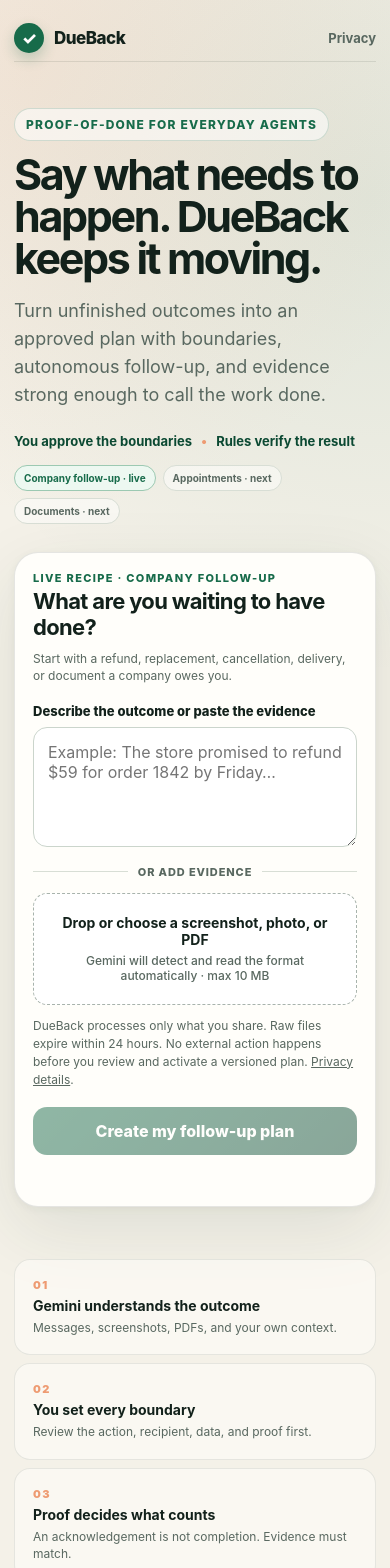
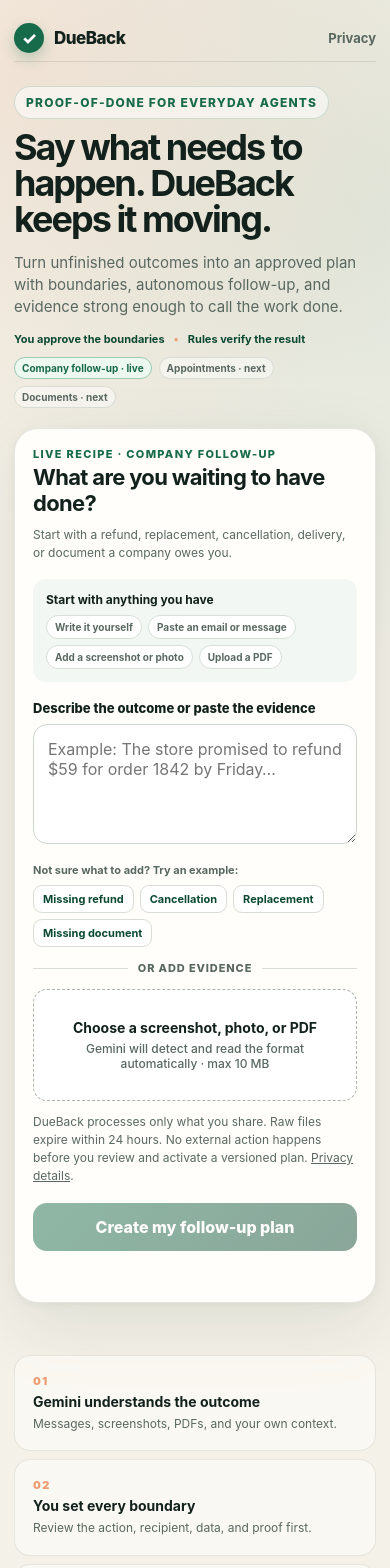
Before and after one commit to JuanTorchia/dueback, a Next.js app in the folder apps/web/: page /intake in a window 390 px wide. Shown: the top 1568 px of the page. Built offline with nearby package versions, Linux system fonts and the light colour scheme.

Commit message:
feat: guide first-time users through intake

```diff
--- a/apps/web/app/globals.css
+++ b/apps/web/app/globals.css
@@ -183,6 +183,59 @@
   color: var(--muted);
   font-size: 12px;
   line-height: 1.45;
+}
+.source-guide {
+  margin: 0 0 18px;
+  padding: 13px;
+  border-radius: 13px;
+  background: #f3f7f3;
+}
+.source-guide > strong {
+  display: block;
+  margin-bottom: 8px;
+  font-size: 12px;
+}
+.source-guide > div {
+  display: flex;
+  flex-wrap: wrap;
+  gap: 6px;
+}
+.source-guide span {
+  padding: 5px 8px;
+  border: 1px solid #d6e0d8;
+  border-radius: 999px;
+  background: white;
+  color: var(--muted);
+  font-size: 10px;
+  font-weight: 700;
+}
+.example-picker {
+  margin-top: 10px;
+}
+.example-picker > span {
+  color: var(--muted);
+  font-size: 11px;
+  font-weight: 700;
+}
+.example-picker > div {
+  display: flex;
+  flex-wrap: wrap;
+  gap: 6px;
+  margin-top: 7px;
+}
+.example-picker button {
+  padding: 6px 9px;
+  border: 1px solid var(--line);
+  border-radius: 9px;
+  background: white;
+  color: var(--green-dark);
+  font-size: 11px;
+  font-weight: 750;
+  cursor: pointer;
+}
+.example-picker button:hover {
+  border-color: var(--green);
+  background: #f2faf5;
 }
 label {
   display: block;
@@ -411,15 +464,31 @@
     min-height: 48px;
   }
   .intake-layout {
-    padding-top: 28px;
+    gap: 10px;
+    padding-top: 14px;
   }
   .hero {
-    padding-top: 18px;
-    padding-bottom: 18px;
+    padding-top: 10px;
+    padding-bottom: 8px;
   }
   h1 {
-    font-size: 43px;
-    line-height: 0.98;
+    margin: 10px 0 12px;
+    font-size: 36px;
+    line-height: 1;
+  }
+  .lede {
+    font-size: 15px;
+    line-height: 1.45;
+  }
+  .trust-line {
+    margin-top: 14px;
+    font-size: 11px;
+  }
+  .use-case-row {
+    margin-top: 10px;
+  }
+  .use-case-row span {
+    padding: 4px 7px;
   }
   .card {
     padding: 18px;
--- a/apps/web/components/intake-form.tsx
+++ b/apps/web/components/intake-form.tsx
@@ -4,6 +4,25 @@
 import { useRouter } from "next/navigation";
 import { anonymousIdToken } from "../lib/firebase-client";
 import { errorCopy } from "../lib/error-copy";
+
+const examples = [
+  {
+    label: "Missing refund",
+    text: "Northstar Store promised to refund USD 59 for order ORDER-1842 by August 20, 2026, but the refund has not arrived."
+  },
+  {
+    label: "Cancellation",
+    text: "Northstar Travel promised to cancel booking BOOKING-731 and confirm a full USD 120 refund by August 22, 2026."
+  },
+  {
+    label: "Replacement",
+    text: "Northstar Electronics promised to replace the damaged headphones from order ORDER-992 by August 25, 2026."
+  },
+  {
+    label: "Missing document",
+    text: "Northstar Insurance promised to email the coverage certificate for case CASE-441 by August 21, 2026."
+  }
+] as const;
 
 export function IntakeForm() {
   const router = useRouter();
@@ -64,6 +83,15 @@
       <p className="recipe-scope">
         Start with a refund, replacement, cancellation, delivery, or document a company owes you.
       </p>
+      <div className="source-guide" aria-label="What you can give DueBack">
+        <strong>Start with anything you have</strong>
+        <div>
+          <span>Write it yourself</span>
+          <span>Paste an email or message</span>
+          <span>Add a screenshot or photo</span>
+          <span>Upload a PDF</span>
+        </div>
+      </div>
       <div>
         <label htmlFor="promise">Describe the outcome or paste the evidence</label>
         <textarea
@@ -77,10 +105,28 @@
           maxLength={50_000}
         />
       </div>
+      <div className="example-picker">
+        <span>Not sure what to add? Try an example:</span>
+        <div>
+          {examples.map((example) => (
+            <button
+              key={example.label}
+              type="button"
+              disabled={busy}
+              onClick={() => {
+                setText(example.text);
+                setError(undefined);
+              }}
+            >
+              {example.label}
+            </button>
+          ))}
+        </div>
+      </div>
       <div className="input-divider"><span>or add evidence</span></div>
       <div className="file smart-file" data-has-file={Boolean(file)}>
         <label htmlFor="artifact">
-          <strong>{file ? file.name : "Drop or choose a screenshot, photo, or PDF"}</strong>
+          <strong>{file ? file.name : "Choose a screenshot, photo, or PDF"}</strong>
           <span>{file ? `${(file.size / 1024 / 1024).toFixed(1)} MB · ready to analyze` : "Gemini will detect and read the format automatically · max 10 MB"}</span>
         </label>
         <input
```
Also changed, not shown: 1 other file (tests, documents, lock files or other folders).
